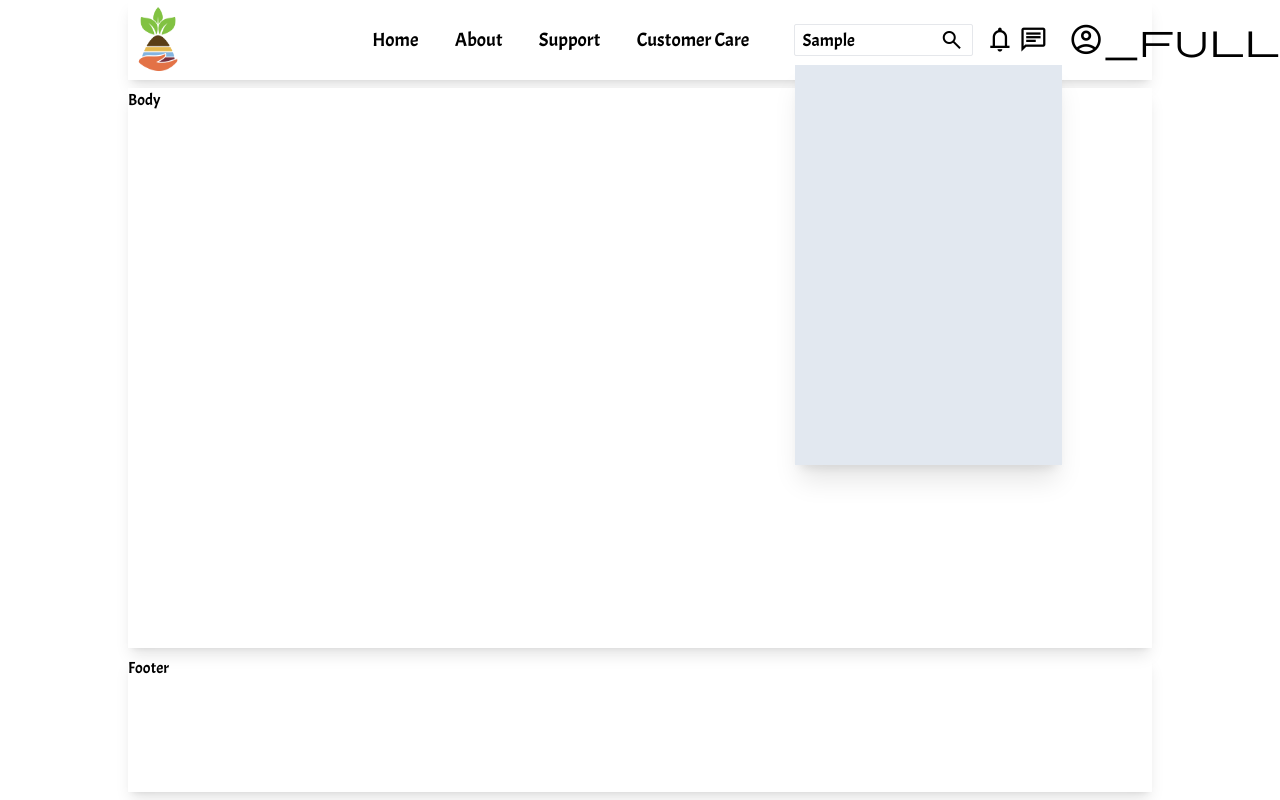
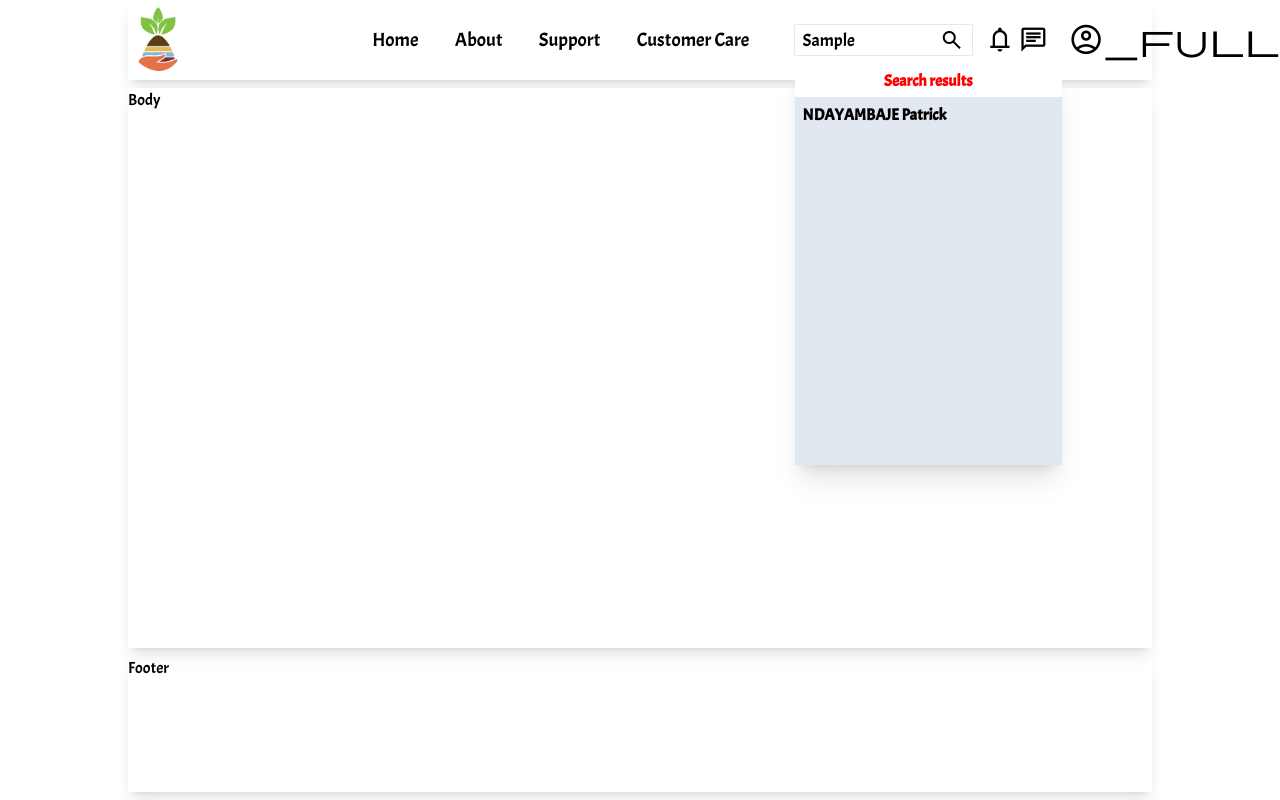
Before and after one commit to patriicke/mern-frontend, a React (Vite) app: page /home/1 in a window 1280 px wide. Both pictures are taken after typing "Sample" into the empty fields and a click on the button "search". Shown: the top 800 px of the page. Built offline with nearby package versions, Linux system fonts and the light colour scheme; no server answers.

Commit message:
This are how i get search result

```diff
--- a/src/Components/HOME/home.jsx
+++ b/src/Components/HOME/home.jsx
@@ -58,9 +58,16 @@ export default function Home() {
               </button>
             </div>
             {searchBar && (
-              <div
-                className="h-[25em] w-[16.7em] bg-slate-200 shadow-xl absolute top-[2.5em]"
-              ></div>
+              <div className="h-[25em] w-[16.7em] bg-slate-200 shadow-xl absolute top-[2.5em]">
+                <div className="font-bold flex justify-center h-[8%] sticky items-center bg-white text-[red]">
+                  Search results
+                </div>
+                <div className="flex flex-col w-full h-[90%] gap-2 overflow-auto">
+                  <div className="h-[10%] w-[100%] font-bold  flex items-center px-2">
+                    NDAYAMBAJE Patrick
+                  </div>
+                </div>
+              </div>
             )}
           </div>
           <div className="w-[20%] flex justify-evenly " onClick={handleHide}>
```
